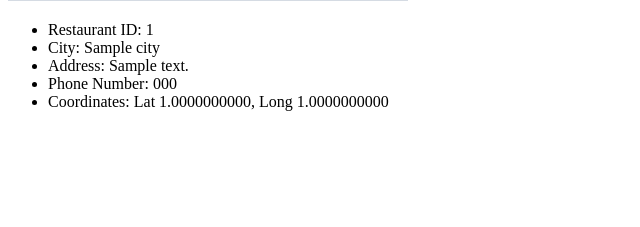
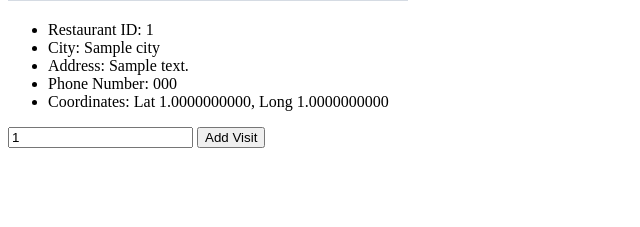
Before and after one commit to itsahsiao/breadcrumbs, a Flask app: page /restaurants/1 in a window 1280 px wide. Shown: the part 474-701 px from the top of the page, without its empty margins (0-640 px from the left). Run offline with Flask 2, Linux system fonts and the light colour scheme; tables that the repository leaves empty hold one stand-in row (values such as "Sample post"); grey boxes marked "Sample" are stand-in pictures.

Commit message:
Started functionality for adding a restaurant to user's visit history

```diff
--- a/server.py
+++ b/server.py
@@ -2,15 +2,13 @@
 
 from jinja2 import StrictUndefined
 
-from flask import Flask, render_template, redirect, request, flash, session
+from flask import Flask, render_template, redirect, request, flash, session, jsonify
 from flask_debugtoolbar import DebugToolbarExtension
 
 from model import User, Restaurant, Visit, Category, City, RestaurantCategory, Image, Connection
 from model import connect_to_db, db
 
 import os
-
-from flask import jsonify
 
 app = Flask(__name__)
 
@@ -117,6 +115,28 @@ def restaurant_profile(restaurant_id):
     return render_template("restaurant_profile.html", restaurant=restaurant)
 
 
+@app.route("/add-visit/<int:restaurant_id>", methods=["POST"])
+def add_restaurant():
+    """Add restaurant to user's list of visited restaurants."""
+
+    # import pdb; pdb.set_trace()
+    # Get restaurant id from add form
+    # restaurant = request.form.get("restaurant_id")
+
+    # if fails (i.e. server issues), redirect back to restaurant page
+    # else, add and redicect to user profile page
+
+    return redirect("/users/<int:user_id>")
+#     # Get user id from session
+#     user =
+
+#     # Check if user has added this restaurant previously
+
+#     # Add visit
+#     db.session.add(Visit(user_id=user, restaurant_id=restaurant))
+#     db.session.commit()
+
+
 @app.route("/restaurants/search")
 def search_restaurants():
     """Search for a restaurant."""
--- a/templates/restaurant_profile.html
+++ b/templates/restaurant_profile.html
@@ -2,7 +2,9 @@
 
 {% block title %}Restaurant: {{ restaurant.name }}{% endblock %}
 
-{% block head %}{% endblock %}
+{% block head %}
+<script src="https://code.jquery.com/jquery.js"></script>
+{% endblock %}
 
 {% block content %}
 
@@ -16,4 +18,19 @@
         <li>Coordinates: Lat {{ restaurant.latitude}}, Long {{ restaurant.longitude }}</li>
     </ul>
 
+    <form id="add-restaurant" action="/add-visit">
+        <input type="text" name="restaurant_id" value="{{ restaurant.restaurant_id }}">
+        <input type="submit" value="Add Visit">
+    </form>
+
+    <!-- <button id="add-restaurant" type="button">Add breadcrumb</a> -->
+
+    <script>
+    $("#add-restaurant").on("submit", function(evt) {
+        // evt.preventDefault();
+        alert("You have added this restaurant to your trail of breadcrumbs.")
+    });
+
+    </script>
+
 {% endblock %}
```
